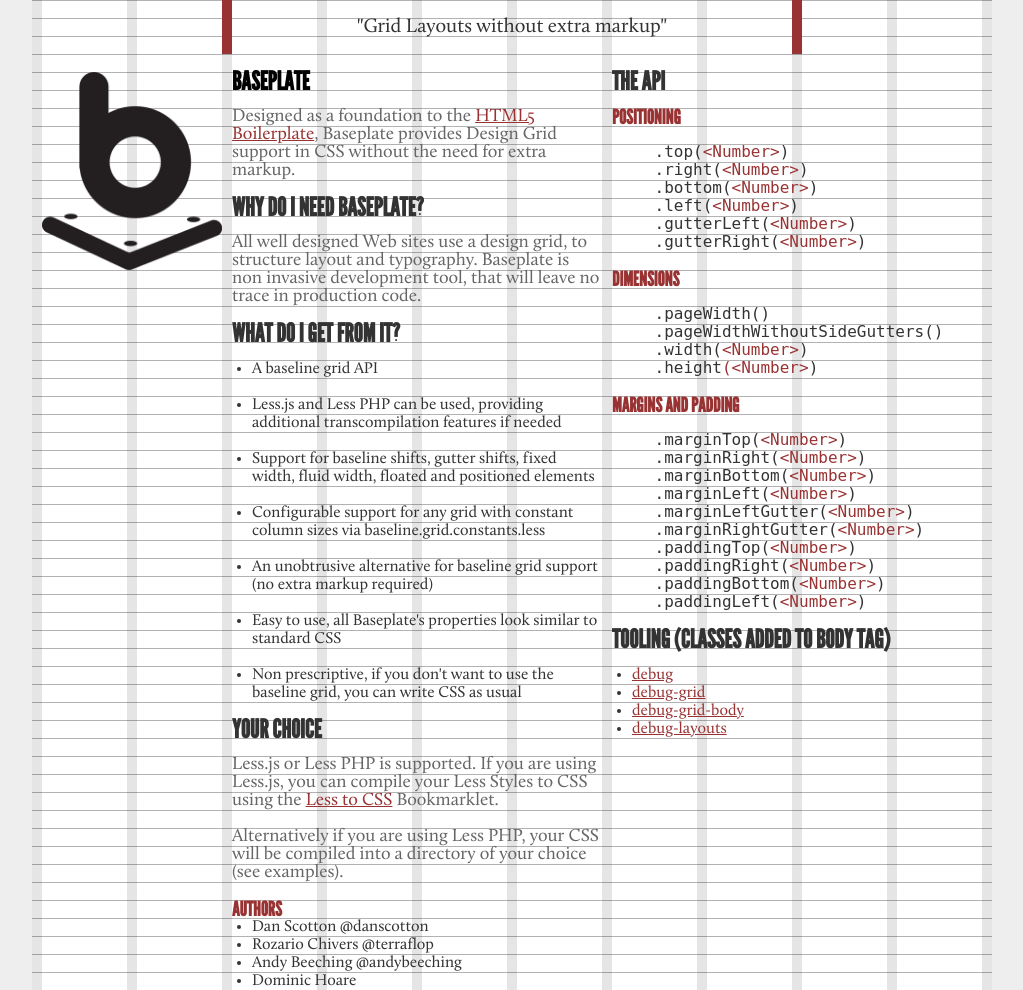
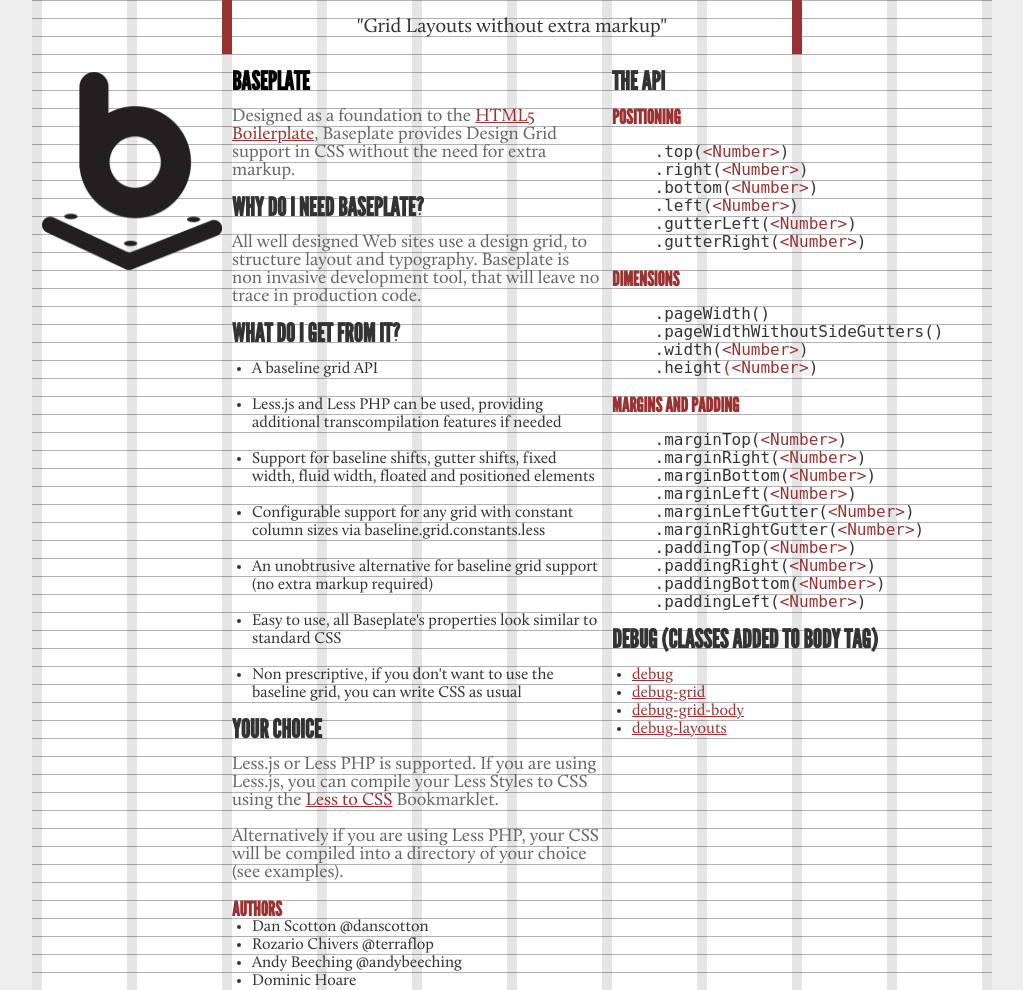
Before and after one commit to flipflop/Baseplate, a PHP site: page /index.html in a window 1280 px wide. Shown: the whole page, without its empty margins (128-1151 px from the left). Run offline with PHP 8.4, Linux system fonts and the light colour scheme; style sheets or scripts are compiled from the project's sources; some libraries are stand-ins or nearby versions.

Commit message:
updated debug

```diff
--- a/index.html
+++ b/index.html
@@ -132,7 +132,7 @@
                 	<li><code>.paddingLeft(<span>&lt;Number&gt;</span>)</code></li>
     			</ul>
 
-    			<h2>Tooling (classes added to Body tag)</h2>
+    			<h2>Debug (classes added to Body tag)</h2>
     			<ul class="tooling">
     			    <li><a href="#" id="debug">debug</a></li>
                   	<li><a href="#" id="debug-grid">debug-grid</a></li>
@@ -168,6 +168,6 @@
 
 <script src="//ajax.googleapis.com/ajax/libs/jquery/1.5.1/jquery.js"></script>
 <script>window.jQuery || document.write('<script src="js/lib/jquery-min.js">\x3C/script>')</script>
-<script src="dev/js/tooling.js"></script>
+<script src="dev/js/debug.js"></script>
 </body>
 </html>
--- a/index.php
+++ b/index.php
@@ -152,7 +152,7 @@
                 	<li><code>.paddingLeft(<span>&lt;Number&gt;</span>)</code></li>
     			</ul>
 
-				<h2>Tooling (classes added to Body tag)</h2>
+				<h2>Debug (classes added to Body tag)</h2>
     			<ul class="tooling">
     			    <li><a href="#" id="debug">debug</a></li>
                   	<li><a href="#" id="debug-grid">debug-grid</a></li>
@@ -188,6 +188,6 @@
 
 <script src="//ajax.googleapis.com/ajax/libs/jquery/1.5.1/jquery.js"></script>
 <script>window.jQuery || document.write('<script src="js/lib/jquery-min.js">\x3C/script>')</script>
-<script src="dev/js/tooling.js"></script>
+<script src="dev/js/debug.js"></script>
 </body>
 </html>
```
Also changed, not shown: dev/js/debug.js (renamed from dev/js/tooling.js).
